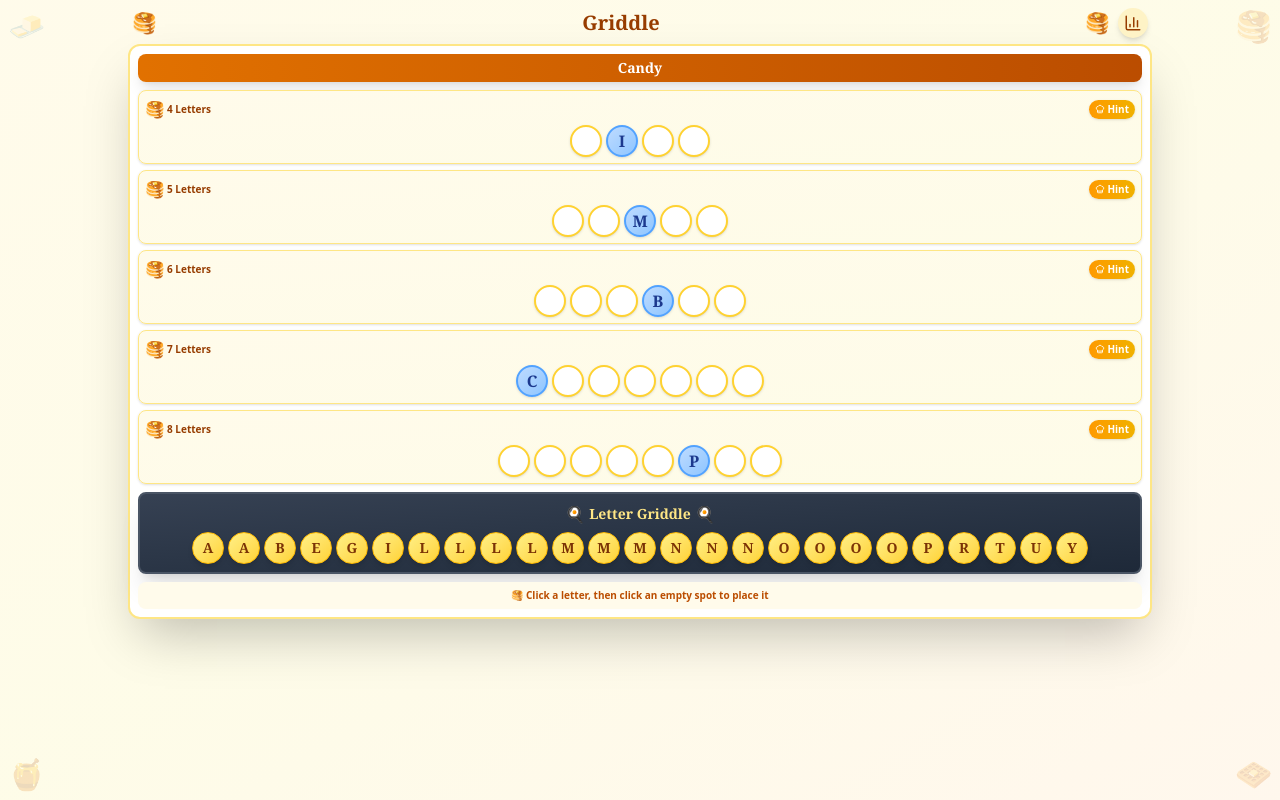
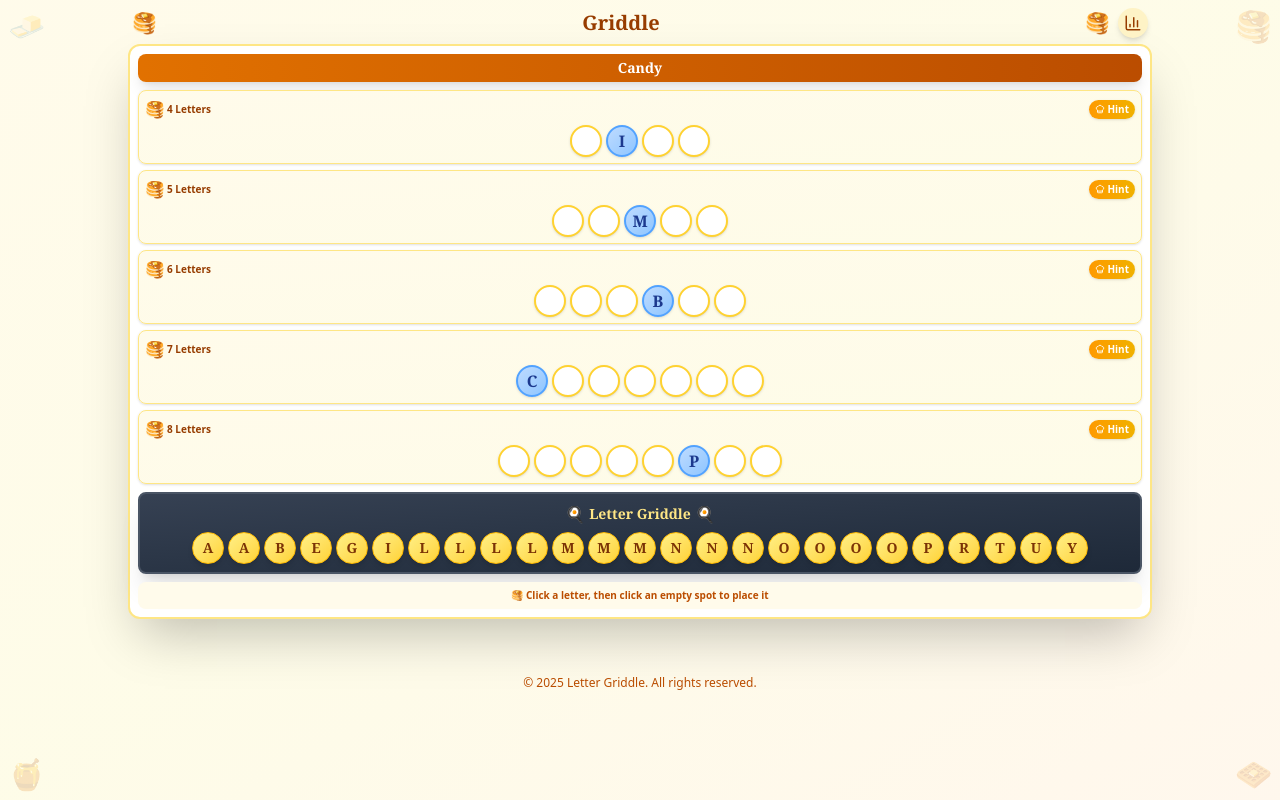
Before and after one commit to lauriegriddle/griddle-game, a Next.js app: page / in a window 1280 px wide. Built offline with nearby package versions, Linux system fonts and the light colour scheme.

Commit message:
Added copyright notice to footer

```diff
--- a/app/page.js
+++ b/app/page.js
@@ -561,8 +561,12 @@ Play at lettergriddle.com`}
           </div>
         </div>
       )}
+{/* Copyright Footer */}
+      <div className="text-center py-6 text-xs text-amber-700 mt-8">
+        © 2025 Letter Griddle. All rights reserved.
+      </div>
     </div>
-  );
+    );
 };
 
 export default PancakeWordGame;
```
